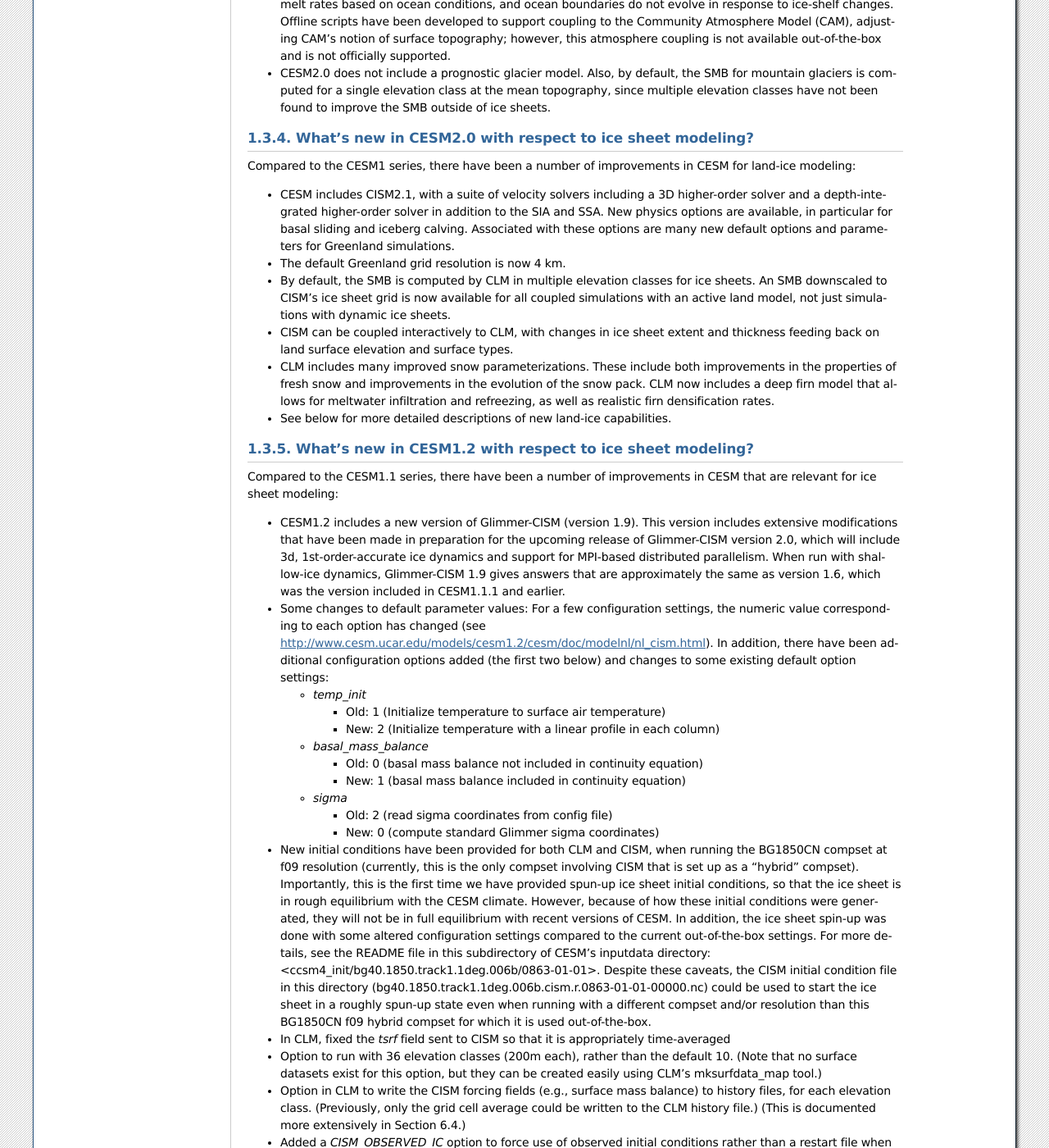
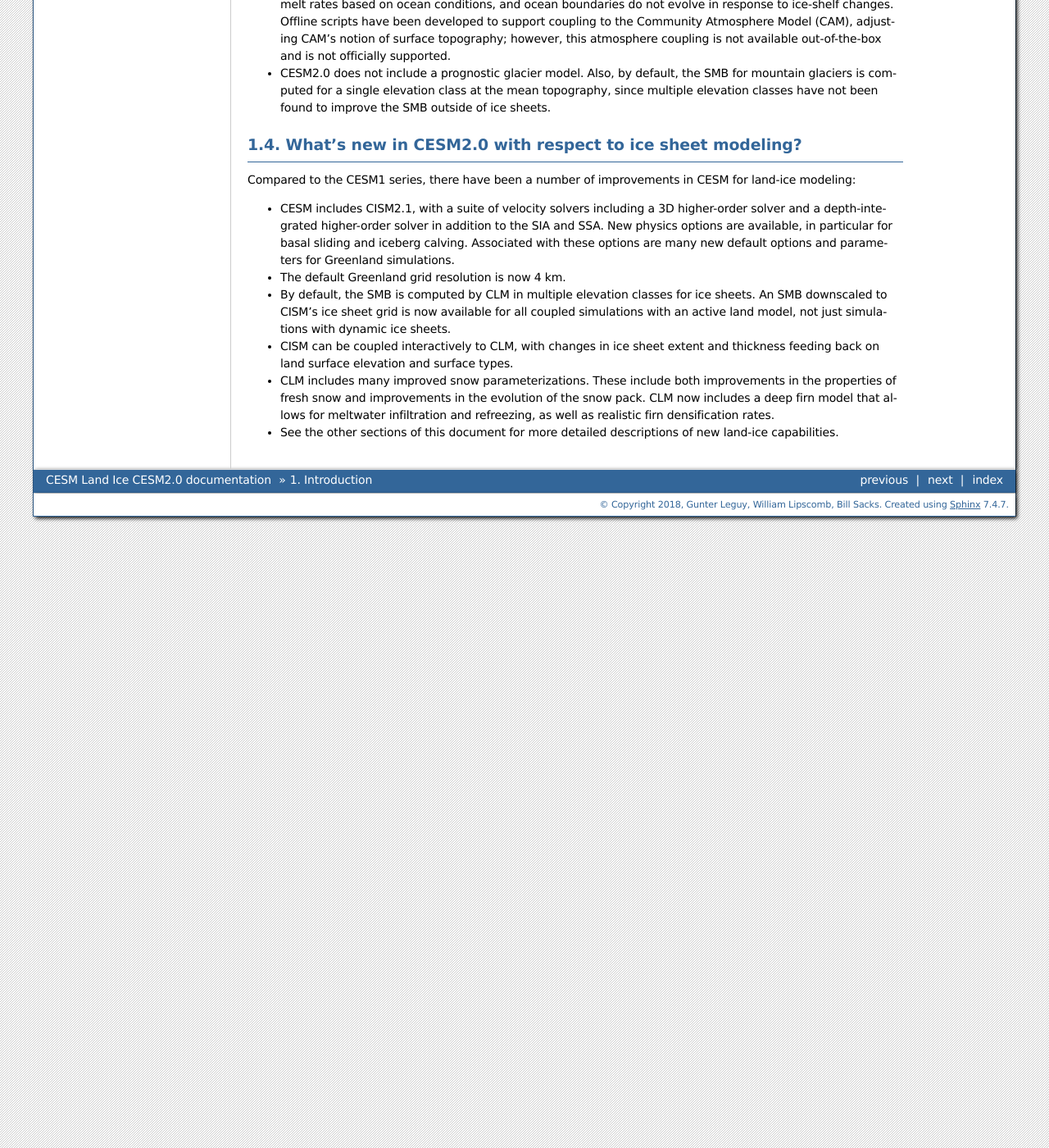
Before and after one commit to ESCOMP/CISM-wrapper, a Sphinx documentation site: the page built from doc/source/introduction.rst, in a window 1280 px wide and 1400 px high, scrolled down 2827 px. Shown: the whole window at 82% size. Built offline with Sphinx 7.4.7, drawn with Linux system fonts in a browser that asks for light colours; some of the changed text lies outside the part shown.

Commit message:
Remove what's new in CESM1.x sections, and other minor cleanup

```diff
--- a/doc/source/introduction.rst
+++ b/doc/source/introduction.rst
@@ -217,8 +217,9 @@
    multiple elevation classes have not been found to improve the SMB outside of ice sheets.
 
 
-What’s new in CESM2.0 with respect to ice sheet modeling?
----------------------------------------------------------
+===========================================================
+ What's new in CESM2.0 with respect to ice sheet modeling?
+===========================================================
 
 Compared to the CESM1 series, there have been a number of improvements
 in CESM for land-ice modeling:
@@ -243,141 +244,5 @@
    now includes a deep firn model that allows for meltwater infiltration and refreezing,
    as well as realistic firn densification rates.
 
--  See below for more detailed descriptions of new land-ice capabilities.
-
-
-What’s new in CESM1.2 with respect to ice sheet modeling?
----------------------------------------------------------
-
-Compared to the CESM1.1 series, there have been a number of improvements
-in CESM that are relevant for ice sheet modeling:
-
--  CESM1.2 includes a new version of Glimmer-CISM (version 1.9). This
-   version includes extensive modifications that have been made in
-   preparation for the upcoming release of Glimmer-CISM version 2.0,
-   which will include 3d, 1st-order-accurate ice dynamics and support
-   for MPI-based distributed parallelism. When run with shallow-ice
-   dynamics, Glimmer-CISM 1.9 gives answers that are approximately the
-   same as version 1.6, which was the version included in CESM1.1.1 and
-   earlier.
-
--  Some changes to default parameter values: For a few configuration
-   settings, the numeric value corresponding to each option has changed
-   (see
-   `http://www.cesm.ucar.edu/models/cesm1.2/cesm/doc/modelnl/nl\_cism.html <http://www.cesm.ucar.edu/models/cesm1.1/cesm/doc/modelnl/nl_cism.html>`__).
-   In addition, there have been additional configuration options added
-   (the first two below) and changes to some existing default option
-   settings:
-
-   -  *temp\_init*
-
-      -  Old: 1 (Initialize temperature to surface air temperature)
-
-      -  New: 2 (Initialize temperature with a linear profile in each
-         column)
-
-   -  *basal\_mass\_balance*
-
-      -  Old: 0 (basal mass balance not included in continuity equation)
-
-      -  New: 1 (basal mass balance included in continuity equation)
-
-   -  *sigma*
-
-      -  Old: 2 (read sigma coordinates from config file)
-
-      -  New: 0 (compute standard Glimmer sigma coordinates)
-
--  New initial conditions have been provided for both CLM and CISM, when
-   running the BG1850CN compset at f09 resolution (currently, this is
-   the only compset involving CISM that is set up as a “hybrid”
-   compset). Importantly, this is the first time we have provided
-   spun-up ice sheet initial conditions, so that the ice sheet is in
-   rough equilibrium with the CESM climate. However, because of how
-   these initial conditions were generated, they will not be in full
-   equilibrium with recent versions of CESM. In addition, the ice sheet
-   spin-up was done with some altered configuration settings compared to
-   the current out-of-the-box settings. For more details, see the README
-   file in this subdirectory of CESM’s inputdata directory:
-   <ccsm4\_init/bg40.1850.track1.1deg.006b/0863-01-01>. Despite these
-   caveats, the CISM initial condition file in this directory
-   (bg40.1850.track1.1deg.006b.cism.r.0863-01-01-00000.nc) could be used
-   to start the ice sheet in a roughly spun-up state even when running
-   with a different compset and/or resolution than this BG1850CN f09
-   hybrid compset for which it is used out-of-the-box.
-
--  In CLM, fixed the *tsrf* field sent to CISM so that it is
-   appropriately time-averaged
-
--  Option to run with 36 elevation classes (200m each), rather than the
-   default 10. (Note that no surface datasets exist for this option, but
-   they can be created easily using CLM’s mksurfdata\_map tool.)
-
--  Option in CLM to write the CISM forcing fields (e.g., surface mass
-   balance) to history files, for each elevation class. (Previously,
-   only the grid cell average could be written to the CLM history file.)
-   (This is documented more extensively in Section 6.4.)
-
--  Added a *CISM\_OBSERVED\_IC* option to force use of observed initial
-   conditions rather than a restart file when performing a hybrid run.
-   (This is documented more extensively in Section 2.9.)
-
--  CISM SourceMods have been split into two directories: any changes to
-   source code in the *glimmer-cism* subdirectory need to go in
-   *SourceMods/src.cism/glimmer-cism/*
-
--  CISM is now built using the same cmake build system as is used for
-   building the standalone code
-
--  In the CESM xml files, the old *GLC\_GRID* variable has been renamed
-   to *CISM\_GRID*; *GLC\_GRID* is now used for a different purpose and
-   generally should not be changed once a case has been created
-
-
-What's new in CESM1.1 with respect to ice sheet modeling?
----------------------------------------------------------
-
-Compared to the CESM1.0 series, there have been a number of improvements
-in CESM that are relevant for ice sheet modeling:
-
--  A new compset type, *TG*, has been added. This allows running the
-   standalone ice sheet model forced by output from a previous, coupled
-   CESM simulation. We provide a variety of out-of-the-box forcing data,
-   or you can generate your own forcing data. See Section 3 for more
-   details.
-
--  Support for longer coupling intervals in CISM and in CESM scripts –
-   e.g., a 1-year coupling interval, useful for TG runs of centuries to
-   many millennia.
-
--  Changed the default Greenland ice sheet grid to 5 km (previously was
-   20 km)
-
--  Changed a number of other default CISM configuration settings to
-   produce more robust ice sheet evolution, especially at 5 km
-   resolution
-
--  Ensemble capability for all CESM components, including CISM (see
-   Section 6.1 for details)
-
--  More robust namelist generation facility, standardized across CESM
-   components (see Section 2.7 for details)
-
--  Enabled ESMF interface for CISM
-
--  Fixed memory leak in CISM
-
--  Bug fix for glacier virtual columns in CLM
-
--  New high-resolution *pct\_glacier* input file for CLM, based on the
-   Randolph Glacier Inventory, and new CLM surface datasets based on
-   this file (see Section 5.4 for details)
-
--  New diagnostic capabilities in CLM, including the ability to output
-   fields averaged only over the glacier portion of each grid cell (see
-   Section 6.5 for details)
-
--  New IG4804 compset
-
--  Improved testing capability for TG compsets in the CESM test
-   framework
+- See the other sections of this document for more detailed descriptions of new land-ice
+  capabilities.
--- a/doc/source/running-and-modifying.rst
+++ b/doc/source/running-and-modifying.rst
@@ -9,7 +9,8 @@
 This section provides an overview of some of the most important information needed when
 running a land ice-focused CESM case. This assumes you are familiar with the basic process
 of obtaining and running CESM, as described in the `CESM Quickstart guide
-<https://escomp.github.io/cesm>`_.
+<https://escomp.github.io/cesm>`_ and the `CIME documentation
+<http://esmci.github.io/cime/users_guide/>`__.
 
 In CESM, land ice processes are simulated by two components: The land ice (glc) component
 and the land (lnd) component. The land ice component is CISM, the Community Ice Sheet
@@ -28,7 +29,7 @@
 
 CESM high-level configurations are known as "compsets" (short for "component sets",
 described in more detail in the `CIME documentation
-<http://esmci.github.io/cime/users_guide/compsets.html>`_, the `CESM documentation
+<http://esmci.github.io/cime/users_guide/compsets.html>`__, the `CESM documentation
 <https://escomp.github.io/cesm/release-cesm2/cesm_configurations.html>`_, and the `table
 of available compsets <http://www.cesm.ucar.edu/models/cesm2.0/cesm/compsets.html>`_). At
 the compset level, there are three main modes for configuring CESM's ice sheet component:
```
